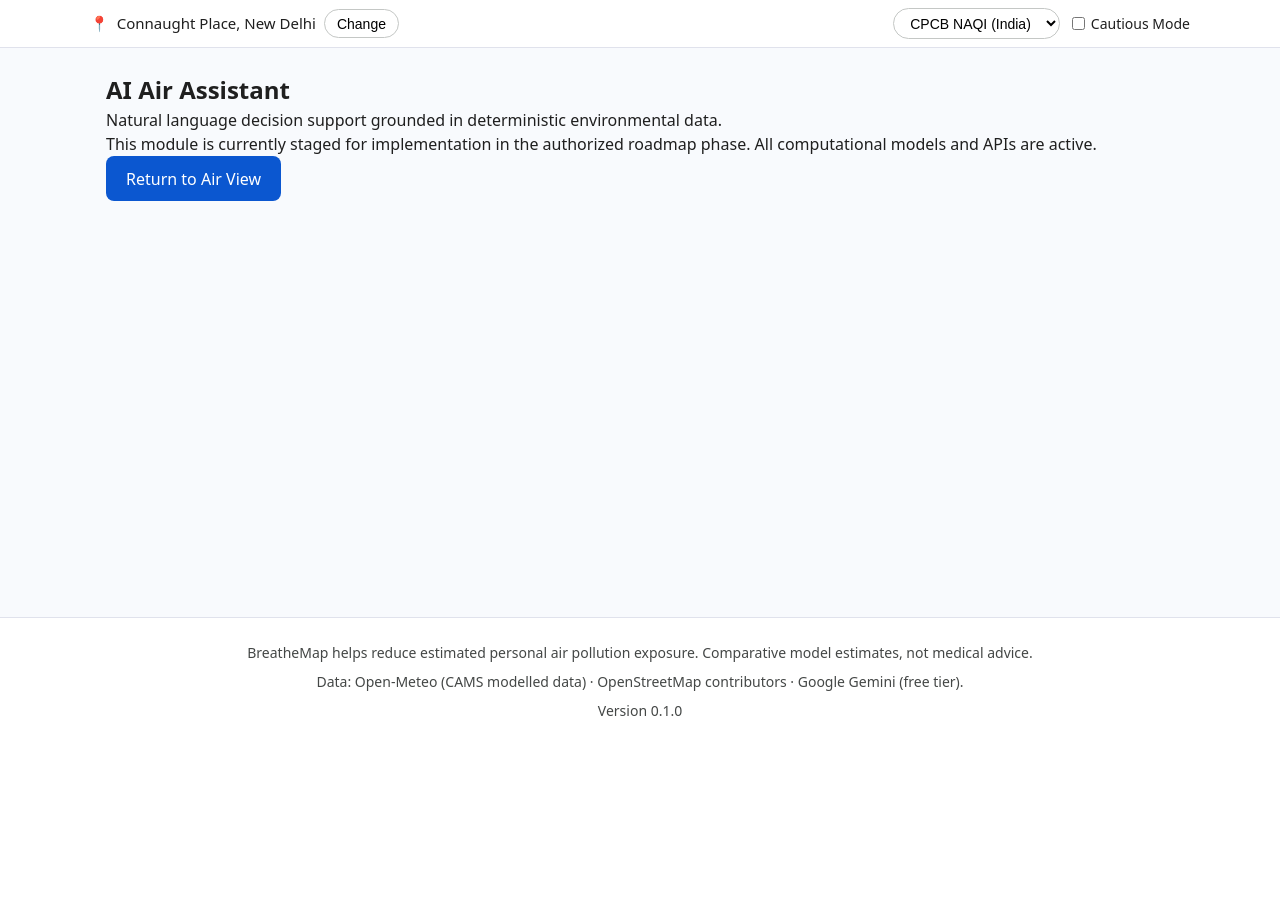
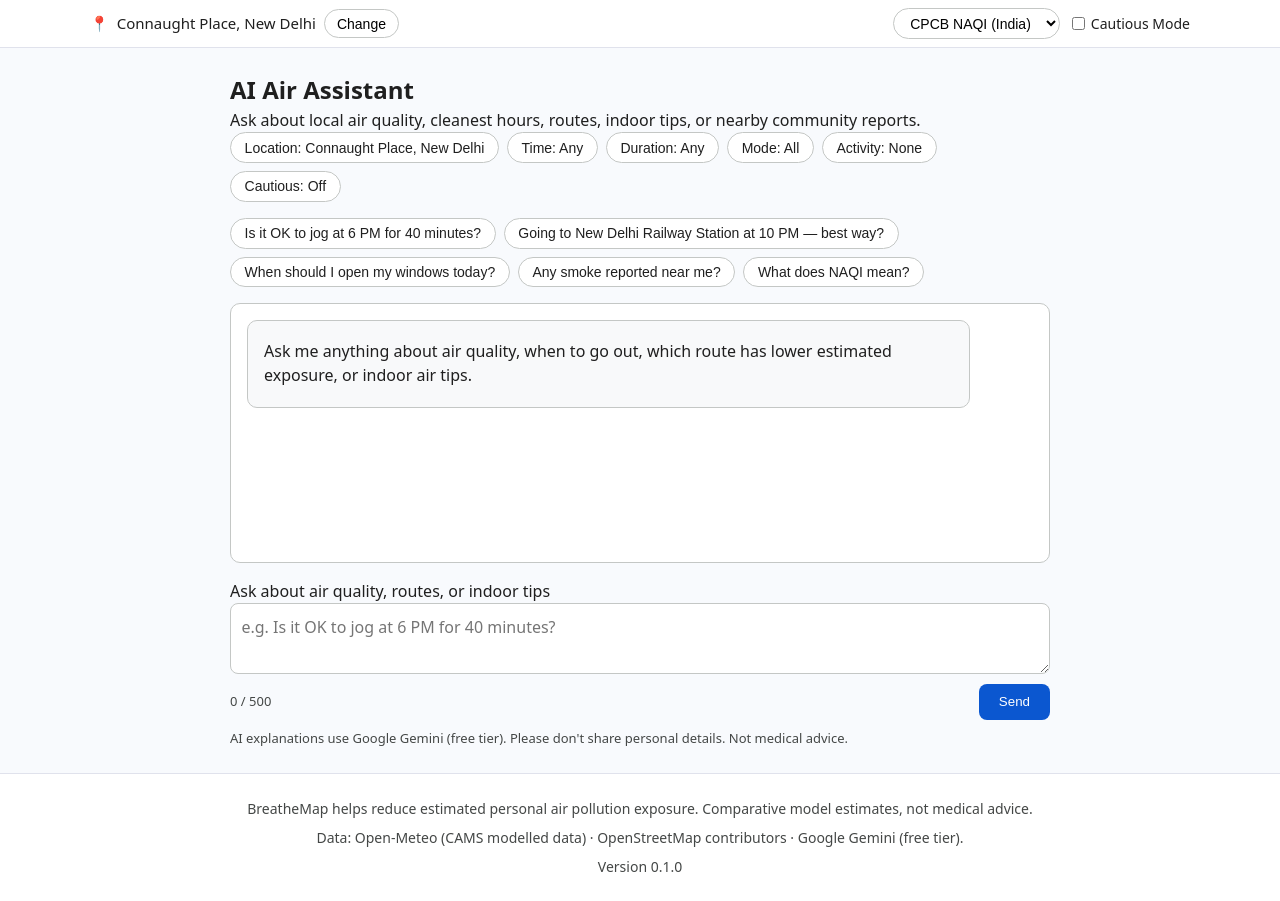
Before and after one commit to DoppalapudiNagaVenkataSai/BreatheMap, a FastAPI app: page /assistant in a window 1280 px wide. Shown: the part 55-956 px from the top of the page. Before the commit the page ends 771 px from the top, so only its background shows below. Run offline with FastAPI, Linux system fonts and the light colour scheme.

Commit message:
feat(web): assistant chat page and cards

```diff
--- /dev/null
+++ b/app/templates/assistant.html
@@ -0,0 +1,71 @@
+{% extends "base.html" %}
+
+{% block content %}
+<section class="assistant-page" aria-label="AI Air Exposure Assistant">
+  <div class="assistant-header">
+    <h1>AI Air Assistant</h1>
+    <p class="lead">Ask about local air quality, cleanest hours, routes, indoor tips, or nearby community reports.</p>
+  </div>
+
+  <!-- Context Bar with Editable Chips -->
+  <div id="assistant-context-bar" class="context-chips-bar" role="region" aria-label="Active Conversation Context">
+    <button type="button" id="chip-ctx-loc" class="ctx-chip" title="Current location">Location: --</button>
+    <button type="button" id="chip-ctx-time" class="ctx-chip" title="Cycle departure/outing time">Time: Any</button>
+    <button type="button" id="chip-ctx-dur" class="ctx-chip" title="Cycle duration">Duration: Any</button>
+    <button type="button" id="chip-ctx-mode" class="ctx-chip" title="Cycle travel mode">Mode: All</button>
+    <button type="button" id="chip-ctx-act" class="ctx-chip" title="Cycle activity">Activity: None</button>
+    <button type="button" id="chip-ctx-sens" class="ctx-chip" title="Toggle cautious mode">Cautious: Off</button>
+  </div>
+
+  <!-- Quota / AI Status Banner -->
+  <div id="assistant-quota-banner" class="watch-banner hidden" role="status" aria-live="polite">
+    <p id="assistant-quota-text">AI explanations are paused for today; you'll still get Quick answers from the same data.</p>
+  </div>
+
+  <!-- Starter Chips -->
+  <div id="assistant-starters" class="starter-chips" aria-label="Starter questions">
+    <button type="button" class="starter-chip" data-prompt="Is it OK to jog at 6 PM for 40 minutes?">Is it OK to jog at 6 PM for 40 minutes?</button>
+    <button type="button" class="starter-chip" data-prompt="I'm going to New Delhi Railway Station at 10 PM — best way?">Going to New Delhi Railway Station at 10 PM — best way?</button>
+    <button type="button" class="starter-chip" data-prompt="When should I open my windows today?">When should I open my windows today?</button>
+    <button type="button" class="starter-chip" data-prompt="Any smoke reported near me?">Any smoke reported near me?</button>
+    <button type="button" class="starter-chip" data-prompt="What does NAQI mean?">What does NAQI mean?</button>
+  </div>
+
+  <!-- Chat Log -->
+  <div id="assistant-chat-log" class="chat-log" role="log" aria-live="polite" aria-label="Assistant conversation">
+    <div class="chat-msg chat-msg-assistant">
+      <p class="msg-summary">Ask me anything about air quality, when to go out, which route has lower estimated exposure, or indoor air tips.</p>
+    </div>
+  </div>
+
+  <!-- Status Announcement -->
+  <p id="assistant-status" class="sr-only" aria-live="polite"></p>
+
+  <!-- Input Form -->
+  <form id="assistant-form" class="assistant-form" novalidate>
+    <label for="assistant-input">Ask about air quality, routes, or indoor tips</label>
+    <textarea
+      id="assistant-input"
+      name="message"
+      rows="2"
+      maxlength="500"
+      required
+      aria-describedby="assistant-char-counter assistant-privacy-note"
+      placeholder="e.g. Is it OK to jog at 6 PM for 40 minutes?"
+    ></textarea>
+    <div class="field-meta-row">
+      <span id="assistant-char-counter" class="char-counter">0 / 500</span>
+      <button type="submit" id="btn-assistant-send" class="btn-primary">Send</button>
+    </div>
+  </form>
+
+  <p id="assistant-privacy-note" class="assistant-footer-note">
+    AI explanations use Google Gemini (free tier). Please don't share personal details. Not medical advice.
+  </p>
+</section>
+{% endblock %}
+
+{% block scripts %}
+<script src="/static/vendor/leaflet/leaflet.js?v={{ version | default('0.1.0') }}" defer></script>
+<script type="module" src="/static/js/assistant.js?v={{ version | default('0.1.0') }}" defer></script>
+{% endblock %}
--- a/public/static/css/styles.css
+++ b/public/static/css/styles.css
@@ -795,3 +795,150 @@ footer {
 .confirm-summary dd {
   margin: 0 0 0.6rem;
 }
+
+/* --- AI Assistant --- */
+.assistant-page {
+  max-width: 820px;
+  margin: 0 auto;
+}
+
+.context-chips-bar,
+.starter-chips,
+.follow-up-chips {
+  display: flex;
+  flex-wrap: wrap;
+  gap: 0.5rem;
+  margin-bottom: 1rem;
+}
+
+.ctx-chip,
+.starter-chip {
+  background: var(--surface, #ffffff);
+  border: 1px solid var(--border, #dadce0);
+  border-radius: 999px;
+  padding: 0.4rem 0.85rem;
+  font-size: 0.875rem;
+  cursor: pointer;
+  color: inherit;
+}
+
+.ctx-chip:hover,
+.starter-chip:hover {
+  background: var(--surface-alt, #e8f0fe);
+  border-color: #0b57d0;
+}
+
+.chat-log {
+  display: flex;
+  flex-direction: column;
+  gap: 0.9rem;
+  min-height: 260px;
+  max-height: 60vh;
+  overflow-y: auto;
+  padding: 1rem;
+  background: var(--surface, #ffffff);
+  border: 1px solid var(--border, #dadce0);
+  border-radius: 10px;
+  margin-bottom: 1rem;
+}
+
+.chat-msg {
+  padding: 0.85rem 1rem;
+  border-radius: 10px;
+  max-width: 92%;
+}
+
+.chat-msg-user {
+  align-self: flex-end;
+  background: #e8f0fe;
+  color: #174ea6;
+}
+
+.chat-msg-assistant {
+  align-self: flex-start;
+  background: #f8f9fa;
+  border: 1px solid var(--border, #dadce0);
+}
+
+.chat-msg-error {
+  align-self: flex-start;
+  background: #fce8e6;
+  color: #a50e0e;
+}
+
+.answer-badge {
+  display: inline-block;
+  font-size: 0.75rem;
+  font-weight: 600;
+  padding: 0.15rem 0.55rem;
+  border-radius: 999px;
+  margin-bottom: 0.4rem;
+}
+
+.badge-ai {
+  background: #e6f4ea;
+  color: #137333;
+}
+
+.badge-quick {
+  background: #fef7e0;
+  color: #5f370e;
+}
+
+.badge-clarify,
+.badge-static {
+  background: #e8f0fe;
+  color: #174ea6;
+}
+
+.msg-summary {
+  margin: 0.25rem 0 0.4rem;
+}
+
+.msg-recommendation {
+  margin: 0.25rem 0 0.4rem;
+}
+
+.msg-reasons {
+  margin: 0.25rem 0 0.4rem 1.25rem;
+}
+
+.msg-caveats {
+  font-size: 0.8125rem;
+  color: var(--text-muted);
+  margin: 0.25rem 0;
+}
+
+.assistant-card {
+  background: #ffffff;
+  border: 1px solid var(--border, #dadce0);
+  border-radius: 8px;
+  padding: 0.75rem 0.9rem;
+  margin: 0.6rem 0;
+}
+
+.assistant-card h3 {
+  margin: 0 0 0.35rem;
+  font-size: 0.95rem;
+}
+
+.assistant-mini-map {
+  height: 220px;
+  width: 100%;
+  border-radius: 8px;
+  margin-top: 0.5rem;
+}
+
+.assistant-form textarea {
+  width: 100%;
+  padding: 0.65rem;
+  border: 1px solid var(--border, #dadce0);
+  border-radius: 8px;
+  font: inherit;
+}
+
+.assistant-footer-note {
+  font-size: 0.8125rem;
+  color: var(--text-muted);
+  margin-top: 0.6rem;
+}
--- /dev/null
+++ b/public/static/js/assistant.js
@@ -0,0 +1,516 @@
+/**
+ * AI Assistant interface controller (Section 15.5)
+ */
+import { state, KEYS } from "./state.js";
+import { DEFAULT_LOCATION } from "./common.js";
+import { RouteMap } from "./map.js";
+
+const SESSION_HISTORY_KEY = "bm:assistant_turns";
+const ROUTE_EXPLAIN_KEY = "bm:route_explain_ctx";
+
+const TIME_OPTIONS = [null, "now", "this evening", "tomorrow 8am"];
+const DUR_OPTIONS = [null, 20, 30, 45, 60];
+const MODE_OPTIONS = [null, "walk", "cycle", "car", "auto", "bus", "metro"];
+const ACT_OPTIONS = [null, "walk", "jog", "cycle", "yoga", "play"];
+
+let localCtx = {
+  departure_time: null,
+  duration_min: null,
+  mode: null,
+  activity: null,
+  destination: null,
+};
+let isSending = false;
+
+document.addEventListener("DOMContentLoaded", () => {
+  initAssistant();
+});
+
+window.addEventListener("bm:contextchange", () => {
+  syncContextChips();
+});
+
+function initAssistant() {
+  syncContextChips();
+  bindContextChipEditors();
+
+  const input = document.getElementById("assistant-input");
+  const counter = document.getElementById("assistant-char-counter");
+  const form = document.getElementById("assistant-form");
+
+  if (input && counter) {
+    input.addEventListener("input", () => {
+      counter.textContent = `${input.value.length} / 500`;
+    });
+    input.addEventListener("keydown", (e) => {
+      if (e.key === "Enter" && !e.shiftKey) {
+        e.preventDefault();
+        form?.requestSubmit();
+      }
+    });
+  }
+
+  form?.addEventListener("submit", (e) => {
+    e.preventDefault();
+    if (!input || isSending) return;
+    const text = input.value.trim();
+    if (!text) return;
+    input.value = "";
+    if (counter) counter.textContent = "0 / 500";
+    sendAssistantMessage(text);
+  });
+
+  document.querySelectorAll(".starter-chip").forEach((btn) => {
+    btn.addEventListener("click", () => {
+      const prompt = btn.getAttribute("data-prompt");
+      if (prompt && !isSending) sendAssistantMessage(prompt);
+    });
+  });
+
+  handleIncomingQueryParams();
+}
+
+function handleIncomingQueryParams() {
+  const params = new URLSearchParams(window.location.search);
+  const q = params.get("q");
+  if (q && q.trim()) {
+    sendAssistantMessage(q.trim());
+    return;
+  }
+  if (params.get("explain_route") === "1") {
+    try {
+      const raw = sessionStorage.getItem(ROUTE_EXPLAIN_KEY);
+      if (raw) {
+        const routeCtx = JSON.parse(raw);
+        if (routeCtx.destination) localCtx.destination = routeCtx.destination;
+        if (routeCtx.departure_time) localCtx.departure_time = routeCtx.departure_time;
+        syncContextChips();
+        const destLabel = routeCtx.destination?.label || "my destination";
+        sendAssistantMessage(`Going to ${destLabel}, explain the best way`);
+      }
+    } catch {
+      // Ignore unavailable sessionStorage
+    }
+  }
+}
+
+function syncContextChips() {
+  const loc = state.get(KEYS.LOCATION, DEFAULT_LOCATION);
+  const sens = state.get(KEYS.SENSITIVE, []);
+
+  const locBtn = document.getElementById("chip-ctx-loc");
+  const timeBtn = document.getElementById("chip-ctx-time");
+  const durBtn = document.getElementById("chip-ctx-dur");
+  const modeBtn = document.getElementById("chip-ctx-mode");
+  const actBtn = document.getElementById("chip-ctx-act");
+  const sensBtn = document.getElementById("chip-ctx-sens");
+
+  if (locBtn) locBtn.textContent = `Location: ${loc.label || "Selected"}`;
+  if (timeBtn) {
+    timeBtn.textContent = `Time: ${localCtx.departure_time ? String(localCtx.departure_time).slice(0, 16) : "Any"}`;
+  }
+  if (durBtn) durBtn.textContent = `Duration: ${localCtx.duration_min ? `${localCtx.duration_min} min` : "Any"}`;
+  if (modeBtn) modeBtn.textContent = `Mode: ${localCtx.mode || "All"}`;
+  if (actBtn) actBtn.textContent = `Activity: ${localCtx.activity || "None"}`;
+  if (sensBtn) {
+    sensBtn.textContent = sens.length > 0 ? `Cautious: ${sens.join(", ")}` : "Cautious: Off";
+  }
+}
+
+function cycleValue(options, current) {
+  const idx = options.indexOf(current);
+  return options[(idx + 1) % options.length];
+}
+
+function bindContextChipEditors() {
+  document.getElementById("chip-ctx-time")?.addEventListener("click", () => {
+    localCtx.departure_time = cycleValue(TIME_OPTIONS, localCtx.departure_time);
+    syncContextChips();
+  });
+  document.getElementById("chip-ctx-dur")?.addEventListener("click", () => {
+    localCtx.duration_min = cycleValue(DUR_OPTIONS, localCtx.duration_min);
+    syncContextChips();
+  });
+  document.getElementById("chip-ctx-mode")?.addEventListener("click", () => {
+    localCtx.mode = cycleValue(MODE_OPTIONS, localCtx.mode);
+    syncContextChips();
+  });
+  document.getElementById("chip-ctx-act")?.addEventListener("click", () => {
+    localCtx.activity = cycleValue(ACT_OPTIONS, localCtx.activity);
+    syncContextChips();
+  });
+  document.getElementById("chip-ctx-sens")?.addEventListener("click", () => {
+    const sens = state.get(KEYS.SENSITIVE, []);
+    state.set(KEYS.SENSITIVE, sens.length > 0 ? [] : ["child"]);
+    window.dispatchEvent(new CustomEvent("bm:contextchange"));
+    syncContextChips();
+  });
+}
+
+function getRecentTurns() {
+  try {
+    const raw = sessionStorage.getItem(SESSION_HISTORY_KEY);
+    return raw ? JSON.parse(raw).slice(-2) : [];
+  } catch {
+    return [];
+  }
+}
+
+function saveTurn(text) {
+  try {
+    const turns = getRecentTurns();
+    turns.push(String(text).slice(0, 300));
+    sessionStorage.setItem(SESSION_HISTORY_KEY, JSON.stringify(turns.slice(-2)));
+  } catch {
+    // Ignore storage errors
+  }
+}
+
+async function sendAssistantMessage(message) {
+  isSending = true;
+  const sendBtn = document.getElementById("btn-assistant-send");
+  const statusEl = document.getElementById("assistant-status");
+  if (sendBtn) sendBtn.disabled = true;
+  if (statusEl) statusEl.textContent = "Thinking…";
+
+  appendUserBubble(message);
+
+  const loc = state.get(KEYS.LOCATION, DEFAULT_LOCATION);
+  const scale = state.get(KEYS.SCALE, "naqi");
+  const sensitive = state.get(KEYS.SENSITIVE, []);
+  const isDemo = state.get(KEYS.DEMO, false);
+
+  const payload = {
+    message,
+    recent_turns: getRecentTurns(),
+    context: {
+      lat: loc.lat,
+      lon: loc.lon,
+      label: loc.label,
+      scale,
+      sensitive,
+      departure_time: localCtx.departure_time,
+      duration_min: localCtx.duration_min,
+      mode: localCtx.mode,
+      activity: localCtx.activity,
+      destination: localCtx.destination,
+    },
+  };
+
+  try {
+    const res = await fetch("/api/v1/assistant/chat", {
+      method: "POST",
+      headers: {
+        "Content-Type": "application/json",
+        ...(isDemo ? { "X-BreatheMap-Demo": "1" } : {}),
+      },
+      body: JSON.stringify(payload),
+    });
+    const body = await res.json();
+    if (!res.ok) {
+      throw new Error(body?.error?.message || "Assistant request failed.");
+    }
+
+    const data = body.data;
+    saveTurn(message);
+    if (data.reply?.summary) saveTurn(data.reply.summary);
+    updateQuotaBanner(data);
+    appendAssistantBubble(data);
+    if (statusEl) statusEl.textContent = "Reply received.";
+  } catch (err) {
+    appendErrorBubble(err.message || "Assistant temporarily unavailable.");
+    if (statusEl) statusEl.textContent = "Error receiving reply.";
+  } finally {
+    isSending = false;
+    if (sendBtn) sendBtn.disabled = false;
+  }
+}
+
+function updateQuotaBanner(data) {
+  const banner = document.getElementById("assistant-quota-banner");
+  if (!banner) return;
+  const rc = data.provenance?.reason_code || "";
+  const isQuota = rc.startsWith("quota_") || rc === "gemini_disabled";
+  banner.classList.toggle("hidden", !(data.answer_mode === "quick" && isQuota));
+}
+
+function appendUserBubble(text) {
+  const log = document.getElementById("assistant-chat-log");
+  if (!log) return;
+  const div = document.createElement("div");
+  div.className = "chat-msg chat-msg-user";
+  const p = document.createElement("p");
+  p.textContent = text;
+  div.appendChild(p);
+  log.appendChild(div);
+  div.scrollIntoView({ behavior: "smooth", block: "nearest" });
+}
+
+function appendErrorBubble(errMsg) {
+  const log = document.getElementById("assistant-chat-log");
+  if (!log) return;
+  const div = document.createElement("div");
+  div.className = "chat-msg chat-msg-error";
+  const p = document.createElement("p");
+  p.textContent = errMsg;
+  div.appendChild(p);
+  log.appendChild(div);
+}
+
+function appendAssistantBubble(data) {
+  const log = document.getElementById("assistant-chat-log");
+  if (!log) return;
+
+  const div = document.createElement("div");
+  div.className = "chat-msg chat-msg-assistant";
+
+  // Badge
+  const badge = document.createElement("span");
+  badge.className = `answer-badge badge-${data.answer_mode}`;
+  if (data.answer_mode === "ai") {
+    badge.textContent = "AI explanation";
+  } else if (data.answer_mode === "quick") {
+    badge.textContent = "Quick answer";
+  } else if (data.answer_mode === "clarify") {
+    badge.textContent = "Clarification";
+  } else {
+    badge.textContent = "Guidance";
+  }
+  div.appendChild(badge);
+
+  // Summary + Bold Recommendation
+  const reply = data.reply || {};
+  if (reply.summary) {
+    const sumP = document.createElement("p");
+    sumP.className = "msg-summary";
+    sumP.textContent = reply.summary;
+    div.appendChild(sumP);
+  }
+  if (reply.recommendation) {
+    const recP = document.createElement("p");
+    recP.className = "msg-recommendation";
+    const strong = document.createElement("strong");
+    strong.textContent = reply.recommendation;
+    recP.appendChild(strong);
+    div.appendChild(recP);
+  }
+
+  if (Array.isArray(reply.reasons) && reply.reasons.length > 0) {
+    const ul = document.createElement("ul");
+    ul.className = "msg-reasons";
+    reply.reasons.forEach((r) => {
+      const li = document.createElement("li");
+      li.textContent = r;
+      ul.appendChild(li);
+    });
+    div.appendChild(ul);
+  }
+
+  if (Array.isArray(reply.caveats) && reply.caveats.length > 0) {
+    const cav = document.createElement("p");
+    cav.className = "msg-caveats";
+    cav.textContent = reply.caveats.join(" ");
+    div.appendChild(cav);
+  }
+
+  // Cards
+  if (Array.isArray(data.cards)) {
+    data.cards.forEach((card, idx) => {
+      const cardEl = renderCard(card, idx);
+      if (cardEl) div.appendChild(cardEl);
+    });
+  }
+
+  // Chips (clarification, sensitive toggle, report_help)
+  if (Array.isArray(data.chips) && data.chips.length > 0) {
+    const chipsRow = document.createElement("div");
+    chipsRow.className = "follow-up-chips";
+    data.chips.forEach((chip) => {
+      const btn = document.createElement("button");
+      btn.type = "button";
+      btn.className = "starter-chip";
+      btn.textContent = chip.label;
+      btn.addEventListener("click", () => handleChipClick(chip));
+      chipsRow.appendChild(btn);
+    });
+    div.appendChild(chipsRow);
+  }
+
+  // Provenance
+  const prov = document.createElement("p");
+  prov.className = "provenance-note";
+  const provSource = data.provenance?.source || "BreatheMap";
+  const cachedNote = data.provenance?.cached ? " · Cached" : "";
+  prov.textContent = `Based on ${provSource}${cachedNote}`;
+  div.appendChild(prov);
+
+  log.appendChild(div);
+  div.scrollIntoView({ behavior: "smooth", block: "nearest" });
+}
+
+function handleChipClick(chip) {
+  if (chip.action === "enable_sensitive" && chip.value) {
+    const current = state.get(KEYS.SENSITIVE, []);
+    if (!current.includes(chip.value)) {
+      state.set(KEYS.SENSITIVE, [...current, chip.value]);
+      window.dispatchEvent(new CustomEvent("bm:contextchange"));
+      syncContextChips();
+    }
+    sendAssistantMessage("Update guidance with cautious mode on");
+    return;
+  }
+  if (chip.action === "open_watch") {
+    const loc = state.get(KEYS.LOCATION, DEFAULT_LOCATION);
+    window.location.href = `/watch?category=open_burning&lat=${loc.lat}&lon=${loc.lon}`;
+    return;
+  }
+  if (chip.action === "set_time") {
+    localCtx.departure_time = chip.value;
+    syncContextChips();
+    sendAssistantMessage(`At ${chip.value}`);
+    return;
+  }
+  if (chip.action === "set_duration") {
+    localCtx.duration_min = Number(chip.value);
+    syncContextChips();
+    sendAssistantMessage(`For ${chip.value} minutes`);
+    return;
+  }
+  if (chip.action === "set_destination") {
+    sendAssistantMessage(`Going to ${chip.value}`);
+    return;
+  }
+  if (chip.action === "use_demo") {
+    state.set(KEYS.DEMO, true);
+    window.dispatchEvent(new CustomEvent("bm:contextchange"));
+    return;
+  }
+  if (chip.label) {
+    sendAssistantMessage(chip.label);
+  }
+}
+
+function renderCard(card, idx) {
+  const box = document.createElement("div");
+  box.className = "assistant-card";
+
+  if (card.type === "air_summary") {
+    const d = card.data || {};
+    const h = document.createElement("h3");
+    h.textContent = `Air Quality: ${d.band || "Unknown"} (${d.index ?? "--"})`;
+    const p = document.createElement("p");
+    p.textContent = `PM2.5: ${d.pm25 ?? "--"} µg/m³ · Source: ${d.source || "Open-Meteo"}`;
+    box.appendChild(h);
+    box.appendChild(p);
+    return box;
+  }
+
+  if (card.type === "time_window") {
+    const w = card.data || {};
+    const h = document.createElement("h3");
+    h.textContent = "Cleanest & Peak Smog Windows";
+    box.appendChild(h);
+    if (w.cleanest) {
+      const p1 = document.createElement("p");
+      p1.textContent = `Cleanest: ${w.cleanest.start_time.slice(11, 16)}–${w.cleanest.end_time.slice(11, 16)} (${w.cleanest.avg_pm25} µg/m³)`;
+      box.appendChild(p1);
+    }
+    if (w.worst) {
+      const p2 = document.createElement("p");
+      p2.textContent = `Peak smog: ${w.worst.start_time.slice(11, 16)}–${w.worst.end_time.slice(11, 16)} (${w.worst.avg_pm25} µg/m³)`;
+      box.appendChild(p2);
+    }
+    return box;
+  }
+
+  if (card.type === "activity_advice") {
+    const d = card.data || {};
+    const h = document.createElement("h3");
+    h.textContent = d.summary || "Activity Advice";
+    const p = document.createElement("p");
+    p.textContent = `${d.advice || ""} (${d.duration_min || "--"} min)`;
+    box.appendChild(h);
+    box.appendChild(p);
+    return box;
+  }
+
+  if (card.type === "route_comparison") {
+    const r = card.data || {};
+    const h = document.createElement("h3");
+    h.textContent = `Route Comparison to ${r.destination?.label || "Destination"}`;
+    box.appendChild(h);
+
+    const ul = document.createElement("ul");
+    (r.options || []).forEach((opt) => {
+      if (opt.status !== "available") return;
+      const li = document.createElement("li");
+      const est = opt.is_estimated ? " (est.)" : "";
+      li.textContent = `${opt.mode.toUpperCase()}${est}: ${opt.dose_ug} µg PM2.5 · ${opt.duration_min} min`;
+      ul.appendChild(li);
+    });
+    box.appendChild(ul);
+
+    if (r.origin && r.destination && typeof L !== "undefined") {
+      const mapDiv = document.createElement("div");
+      const mapId = `assistant-route-map-${Date.now()}-${idx}`;
+      mapDiv.id = mapId;
+      mapDiv.className = "assistant-mini-map";
+      mapDiv.setAttribute("role", "region");
+      mapDiv.setAttribute("aria-label", "Route comparison mini map");
+      box.appendChild(mapDiv);
+      requestAnimationFrame(() => {
+        const mini = new RouteMap(mapId);
+        mini.renderComparison(r.origin, r.destination, r.options || [], r.reports_along_route || []);
+      });
+    }
+    return box;
+  }
+
+  if (card.type === "home_tips") {
+    const h = document.createElement("h3");
+    h.textContent = "Indoor Air Exposure Tips";
+    box.appendChild(h);
+    const ul = document.createElement("ul");
+    (card.data || []).forEach((tip) => {
+      const li = document.createElement("li");
+      li.textContent = `${tip.title}: ${tip.text}`;
+      ul.appendChild(li);
+    });
+    box.appendChild(ul);
+    return box;
+  }
+
+  if (card.type === "reports") {
+    const reps = card.data || [];
+    const h = document.createElement("h3");
+    h.textContent = `Community Reports (${reps.length})`;
+    box.appendChild(h);
+    if (reps.length === 0) {
+      const p = document.createElement("p");
+      p.textContent = "No unverified community reports nearby.";
+      box.appendChild(p);
+    } else {
+      const ul = document.createElement("ul");
+      reps.slice(0, 5).forEach((rep) => {
+        const li = document.createElement("li");
+        li.textContent = `[${rep.category}] ${rep.description} (Unverified community report)`;
+        ul.appendChild(li);
+      });
+      box.appendChild(ul);
+    }
+    return box;
+  }
+
+  if (card.type === "glossary") {
+    const g = card.data || {};
+    const h = document.createElement("h3");
+    h.textContent = String(g.term || "Glossary").toUpperCase();
+    const p = document.createElement("p");
+    p.textContent = g.definition || "";
+    box.appendChild(h);
+    box.appendChild(p);
+    return box;
+  }
+
+  return null;
+}
```
Also changed, not shown: app/api/pages.py (+3 -7 lines).
